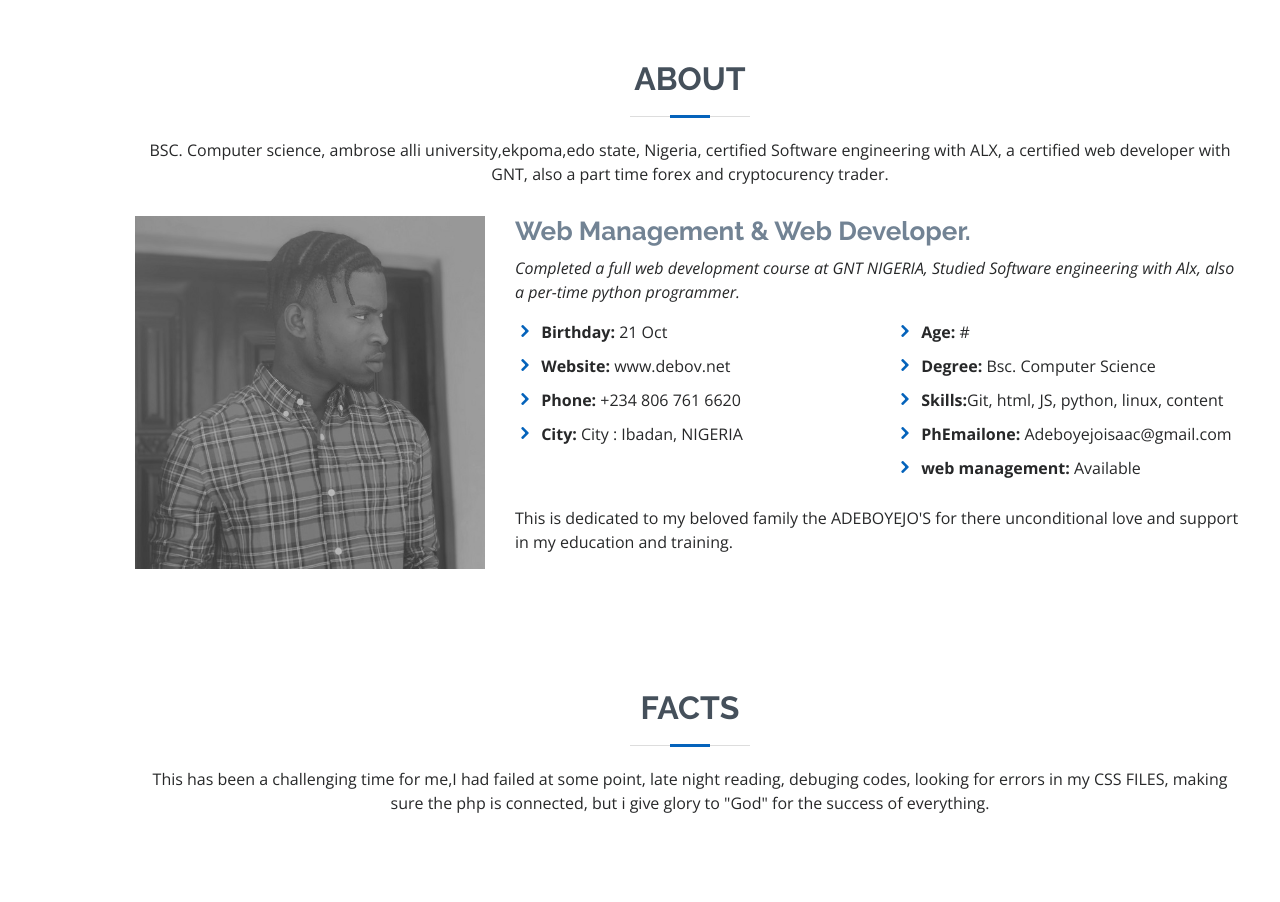
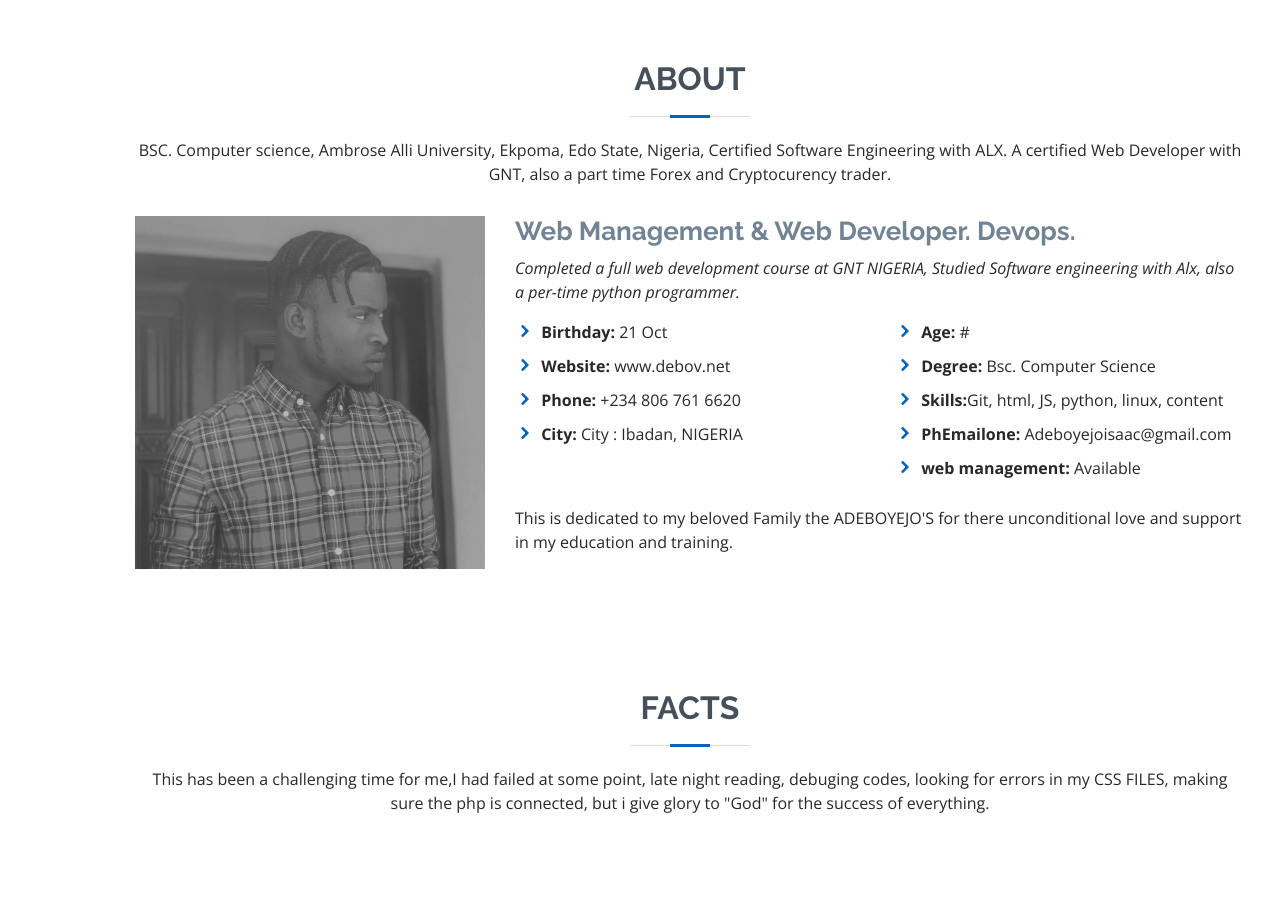
Before and after one commit to Olufummy/resume, a plain HTML site: page index.html in a window 1280 px wide. Shown: the part 800-1702 px from the top of the page. Drawn offline with nearby package versions, Linux system fonts and the light colour scheme.

Commit message:
Update index.html

```diff
--- a/index.html
+++ b/index.html
@@ -71,8 +71,8 @@
         <div class="section-title">
           <h2>About</h2>
           <p>BSC. Computer science,
-		  ambrose alli university,ekpoma,edo state, Nigeria, certified Software engineering with ALX, a certified
-		  web developer with GNT, also a part time forex and cryptocurency trader.</p>
+		  Ambrose Alli University, Ekpoma, Edo State, Nigeria, Certified Software Engineering with ALX. A certified
+		  Web Developer with GNT, also a part time Forex and Cryptocurency trader.</p>
         </div>
 
         <div class="row">
@@ -80,7 +80,7 @@
             <img src="assets/img/isaac.jpg" class="img-fluid" alt="">
           </div>
           <div class="col-lg-8 pt-4 pt-lg-0 content">
-             <h3>Web Management &amp; Web Developer.</h3>
+             <h3>Web Management & Web Developer. Devops. </h3>
             <p class="font-italic">
               Completed a full web development course at GNT NIGERIA, Studied Software engineering with Alx, also a per-time python programmer.
             </p>
@@ -104,7 +104,7 @@
               </div>
             </div>
             <p>
-             This is dedicated to my beloved family the ADEBOYEJO'S for there unconditional love
+             This is dedicated to my beloved Family the ADEBOYEJO'S for there unconditional love
 			  and support in my education and training.
             </p>
           </div>
```
